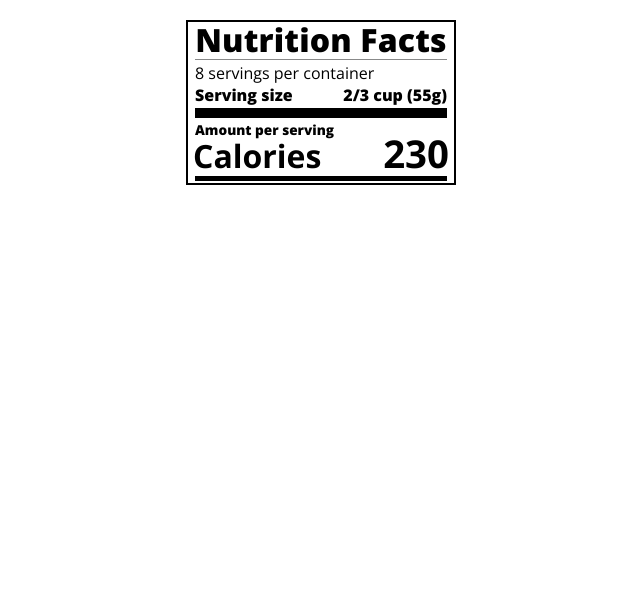
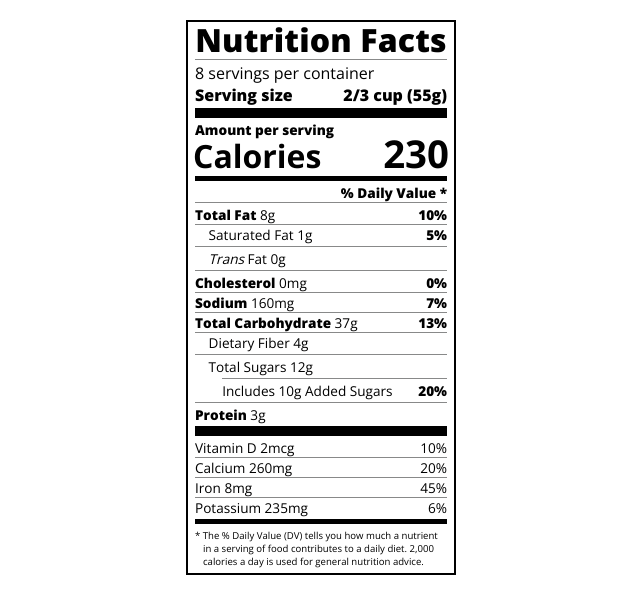
Before and after one commit to LexiTurgeon/NutritionLabel, a plain HTML site: page index.html in a window 1280 px wide. Shown: the whole page, without its empty margins (319-959 px from the left). Drawn offline with nearby package versions, Linux system fonts and the light colour scheme.

Commit message:
Update index.html

```diff
--- a/index.html
+++ b/index.html
@@ -20,7 +20,32 @@
         <h1>Calories <span class="right">230</span></h1>
       </div>
       <div class="divider md"></div>
-       </div>
+      <div class="daily-value sm-text">
+        <p class="right bold no-divider">% Daily Value *</p>
+        <div class="divider"></div>
+        <p><span class="bold">Total Fat</span> 8g <span class="bold right">10%</span></p>
+        <p class="indent no-divider">Saturated Fat 1g <span class="bold right">5%</span></p>
+        <div class="divider"></div>
+        <p class="indent no-divider"><i>Trans</i> Fat 0g</p>
+        <div class="divider"></div>
+        <p><span class="bold">Cholesterol</span> 0mg <span class="right bold">0%</span></p>
+        <p><span class="bold">Sodium</span> 160mg <span class="right bold">7%</span></p>
+        <p><span class="bold">Total Carbohydrate</span> 37g <span class="right bold">13%</span></p>
+        <p class="indent no-divider">Dietary Fiber 4g</p>
+        <div class="divider"></div>
+        <p class="indent no-divider">Total Sugars 12g</p>
+        <div class="divider dbl-indent"></div>
+        <p class="dbl-indent no-divider">Includes 10g Added Sugars <span class="right bold">20%</span>
+        <div class="divider"></div>
+        <p class="no-divider"><span class="bold">Protein</span> 3g</p>
+        <div class="divider lg"></div>
+        <p>Vitamin D 2mcg <span class="right">10%</span></p>
+        <p>Calcium 260mg <span class="right">20%</span></p>
+        <p>Iron 8mg <span class="right">45%</span></p>
+        <p class="no-divider">Potassium 235mg <span class="right">6%</span></p>
+      </div>
+      <div class="divider md"></div>
+      <p class="note">* The % Daily Value (DV) tells you how much a nutrient in a serving of food contributes to a daily diet. 2,000 calories a day is used for general nutrition advice.</p>
     </div>
   </body>
 </html>
```
